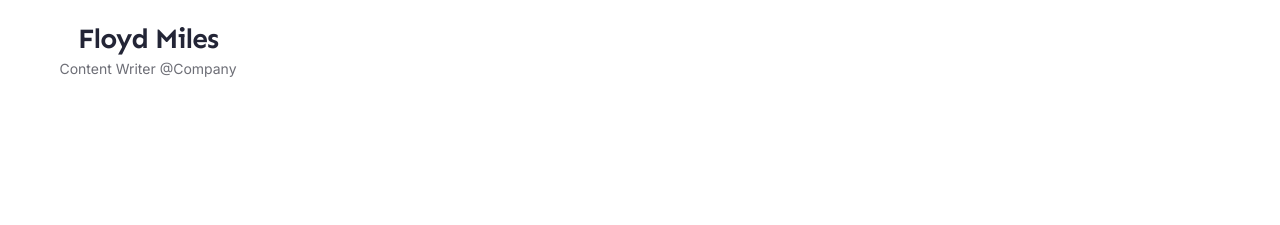
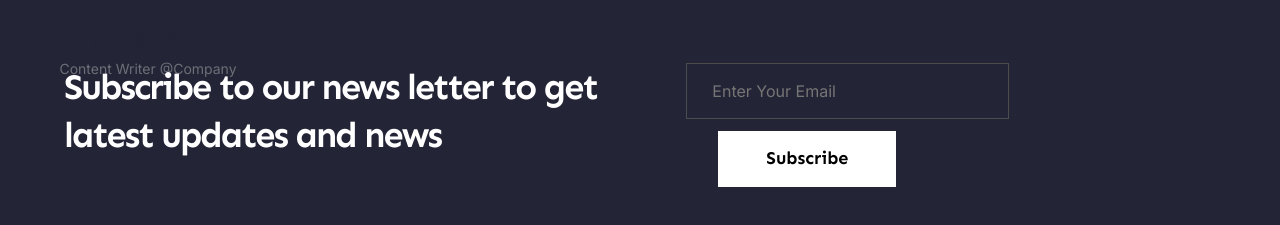
Before and after one commit to Kelenella/finsweet, a React (Create React App) app: page / in a window 1280 px wide. Shown: the part 1689-1914 px from the top of the page. Before the commit the page ends 1768 px from the top, so only its background shows below. Built offline with nearby package versions, Linux system fonts and the light colour scheme.

Commit message:
added footer-form markup

```diff
--- a/src/App.js
+++ b/src/App.js
@@ -1,9 +1,10 @@
 import React from "react";
-import { createBrowserRouter, RouterProvider } from "react-router-dom";
+// import { createBrowserRouter, RouterProvider } from "react-router-dom";
 import Header from "./components/Header/Header";
 import Hero from "./components/Hero/Hero";
 import ChooseCategory from "./components/ChooseCategory/ChooseCategory";
 import ListOfAuthors from "./components/ListOfAuthors/ListOfAuthors";
+import Footer from "./components/Footer/Footer";
 
 function App() {
   return (
@@ -12,6 +13,7 @@ function App() {
       <Hero />
       <ChooseCategory />
       <ListOfAuthors />
+      <Footer />
     </>
   );
 }
--- /dev/null
+++ b/src/components/Footer/Footer.jsx
@@ -0,0 +1,13 @@
+import React from "react";
+import FooterForm from "../Forms/FooterForm/FooterForm";
+import s from "./Footer.module.css";
+
+const Footer = () => {
+  return (
+    <footer>
+      <FooterForm />
+    </footer>
+  );
+};
+
+export default Footer;
--- /dev/null
+++ b/src/components/Footer/index.js
@@ -0,0 +1 @@
+export { default } from "./Footer";
--- /dev/null
+++ b/src/components/Forms/FooterForm/FooterForm.jsx
@@ -0,0 +1,25 @@
+import React from "react";
+// import PropTypes from "prop-types";
+import Button from "../../Button/Button";
+import s from "./FooterForm.module.css";
+
+const FooterForm = () => {
+  return (
+    <div className={s.footerFormWrap}>
+      <p className={s.footerFormText}>
+        Subscribe to our news letter to get latest updates and news
+      </p>
+      <form className={s.footerForm}>
+        <input
+          type="email"
+          name="email"
+          placeholder="Enter Your Email"
+          className={s.footerInput}
+        />
+        <Button type="Submit" text="Subscribe" />
+      </form>
+    </div>
+  );
+};
+
+export default FooterForm;
--- /dev/null
+++ b/src/components/Forms/FooterForm/FooterForm.module.css
@@ -0,0 +1,36 @@
+.footerFormWrap {
+  display: flex;
+  padding-top: 80px;
+  padding-bottom: 80px;
+  padding-left: 64px;
+  padding-right: 64px;
+  background-color: var(--header-background);
+}
+.footerFormText {
+  width: 562px;
+
+  font-family: Sen;
+  font-size: 36px;
+  font-style: normal;
+  font-weight: 700;
+  line-height: 1.33;
+  letter-spacing: -2px;
+  color: var(--hero-footer-text-color);
+}
+.footerForm {
+  margin-left: 64px;
+}
+.footerInput {
+  width: 323px;
+  height: 56px;
+  padding-top: 14px;
+  padding-bottom: 14px;
+  padding-left: 25px;
+  font-family: Inter;
+  font-size: 16px;
+  font-style: normal;
+  font-weight: 400;
+  line-height: 1.75;
+  background-color: var(--header-background);
+  border: 1px solid var(--footer-form-bg-color);
+}
--- /dev/null
+++ b/src/components/Forms/FooterForm/index.js
@@ -0,0 +1 @@
+export { default } from "./FooterForm";
--- a/src/components/Header/Header.jsx
+++ b/src/components/Header/Header.jsx
@@ -39,7 +39,7 @@ const Header = ({
           </li>
         </ul>
       </nav>
-      <Button text={"Subscribe"} type={Button} />
+      <Button text="Subscribe" type="button" />
     </header>
   );
 };
--- a/src/components/Hero/Hero.jsx
+++ b/src/components/Hero/Hero.jsx
@@ -19,7 +19,7 @@ const Hero = () => {
         dolore eu fugiat nulla pariatur. Excepteur sint occaecat cupidatat non
         proident.
       </p>
-      <Button text={"Read More >"} type={Button} />
+      <Button text="Read More >" type="button" />
     </div>
   );
 };
--- a/src/index.css
+++ b/src/index.css
@@ -7,6 +7,9 @@
   --author-bg-color: #f4f4f4;
   --author-bg-accent-color: #fbf6ea;
   --author-name-color: #232536;
+
+  --footer-form-bg-color: #4c4c4c;
+  --footer-txt-color: #6d6e76;
 }
 html {
   box-sizing: border-box;
```
Also changed, not shown: src/components/Footer/Footer.module.css (added).
